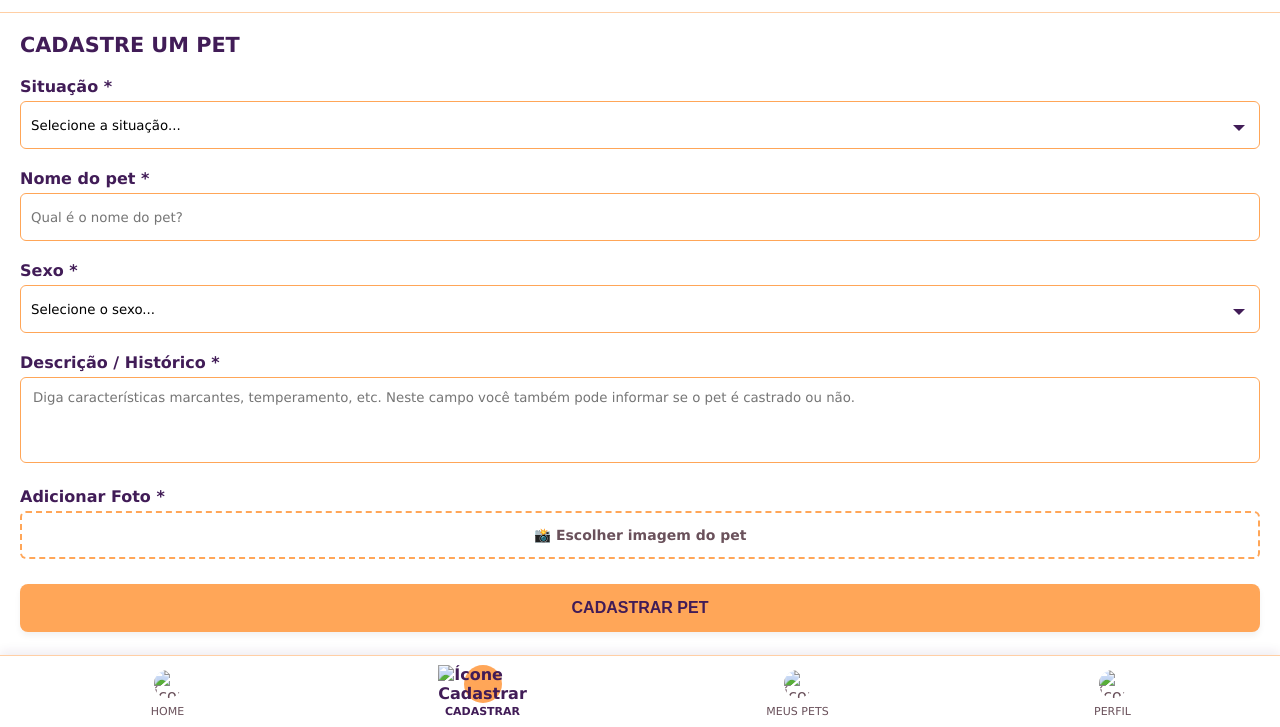
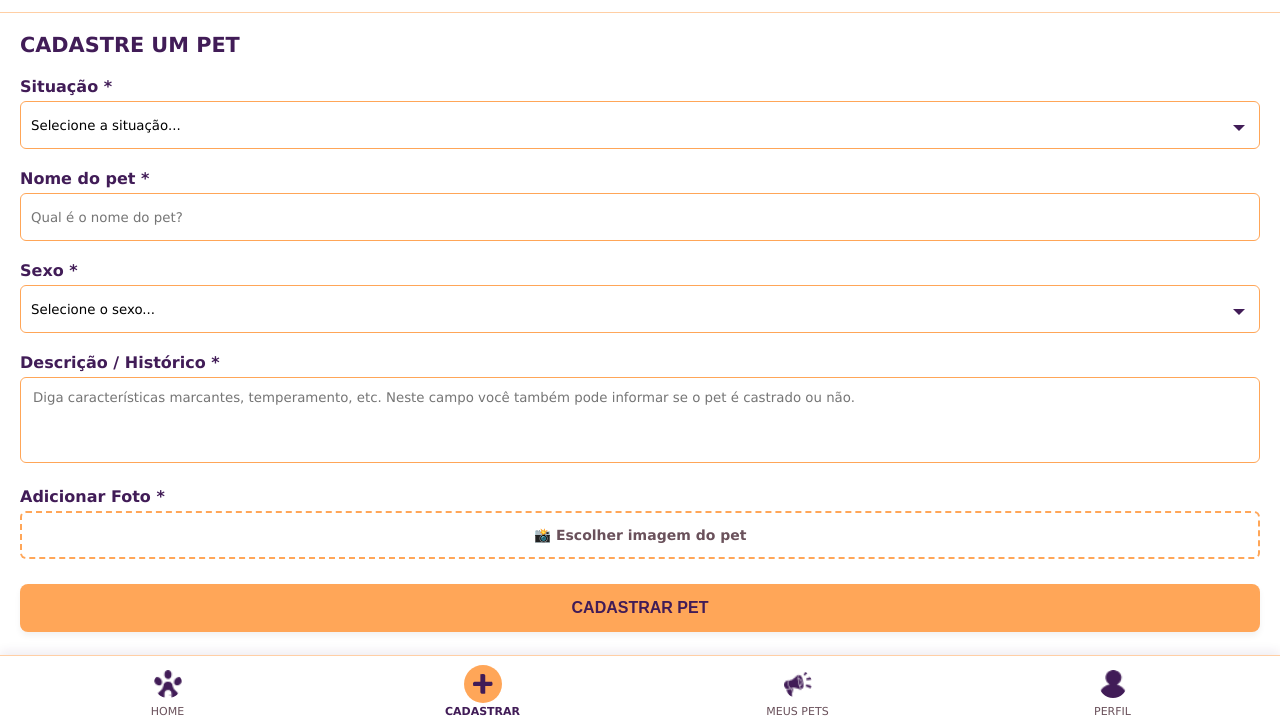
Before and after one commit to alanaOnTheShore/buscapet, a website: page cadastro-pet.html in a window 1280 px wide. Shown: the part 73-800 px from the top of the page. Drawn offline with Linux system fonts and the light colour scheme; the site is published under a folder, as on GitHub Pages, so addresses that start at the root find nothing.

Commit message:
Update cadastro-pet.html

```diff
--- a/cadastro-pet.html
+++ b/cadastro-pet.html
@@ -105,25 +105,25 @@
     <!-- BARRA DE NAVEGAÇÃO INFERIOR FIXA -->
     <nav class="nav-inferior">
       <a href="home.html" class="nav-item">
-        <img src="/img/icons/home.png" alt="Ícone Home" class="icon" />
+        <img src="img/icons/home.png" alt="Ícone Home" class="icon" />
         <span class="label">HOME</span>
       </a>
       <a href="cadastrar-animal.html" class="nav-item ativo">
         <div class="icon">
-          <img src="/img/icons/cadastrar-animal.png" alt="Ícone Cadastrar" />
+          <img src="img/icons/cadastrar-animal.png" alt="Ícone Cadastrar" />
         </div>
         <span class="label">CADASTRAR</span>
       </a>
       <a href="meus-pets.html" class="nav-item">
         <img
-          src="/img/icons/meus-pets.png"
+          src="img/icons/meus-pets.png"
           alt="Ícone Meus Pets"
           class="icon"
         />
         <span class="label">MEUS PETS</span>
       </a>
       <a href="perfil.html" class="nav-item">
-        <img src="/img/icons/perfil.png" alt="Ícone Perfil" class="icon" />
+        <img src="img/icons/perfil.png" alt="Ícone Perfil" class="icon" />
         <span class="label">PERFIL</span>
       </a>
     </nav>
```
